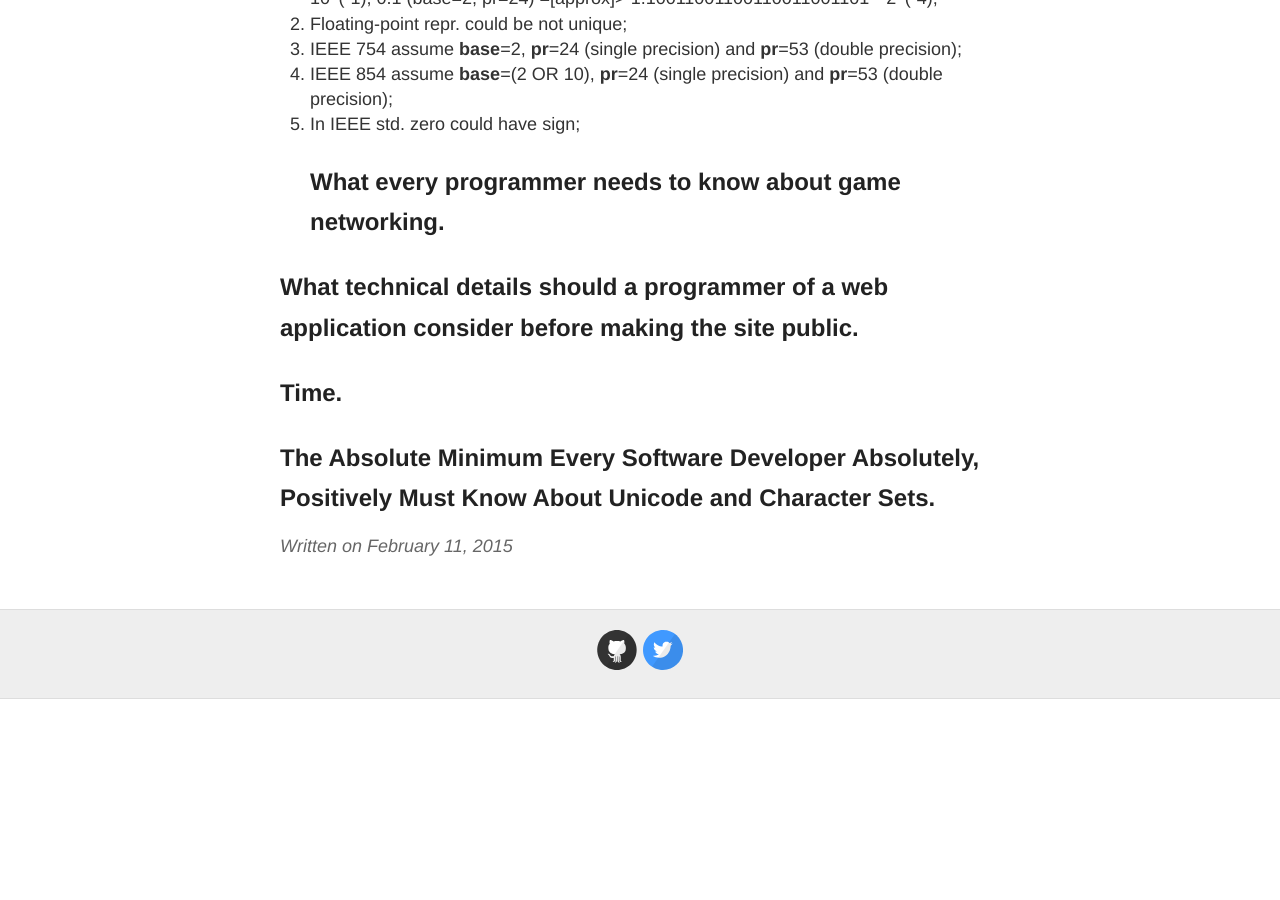
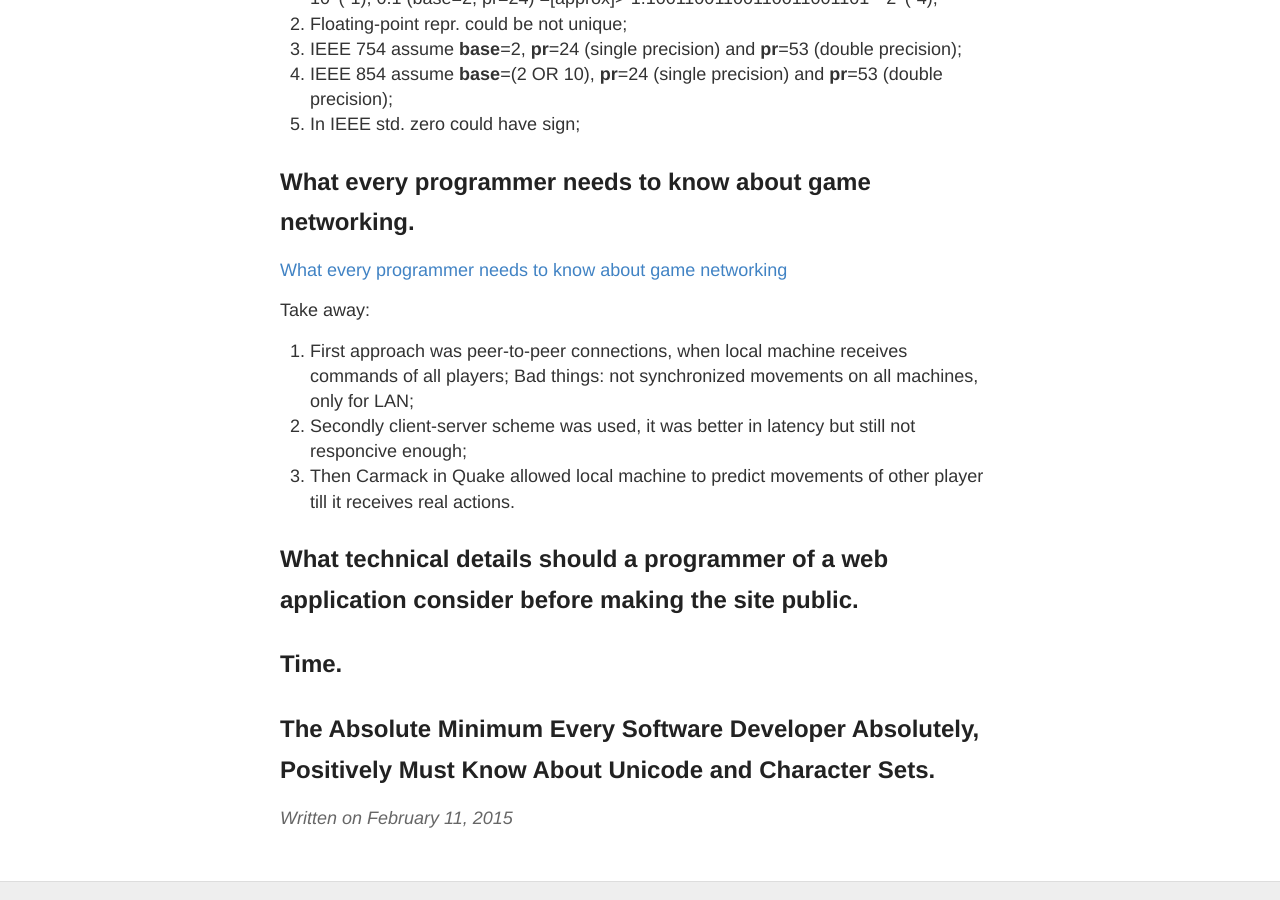
Before and after one commit to a-sir/a-sir.github.io, a Jekyll site: the page built from _posts/2015-02-11-What-every-programmer-should-know-about.md, in a window 1280 px wide and 900 px high, scrolled down 2034 px. Built offline with Jekyll 4.4.1, drawn with Linux system fonts in a browser that asks for light colours; before the commit the page ends 2733 px from its top, so only the background shows below that.

Commit message:
Summary for game networking.

```diff
--- a/_posts/2015-02-11-What-every-programmer-should-know-about.md
+++ b/_posts/2015-02-11-What-every-programmer-should-know-about.md
@@ -73,7 +73,18 @@ Take away:
 3. IEEE 754 assume **base**=2, **pr**=24 (single precision) and **pr**=53 (double precision);
 4. IEEE 854 assume **base**=(2 OR 10), **pr**=24 (single precision) and **pr**=53 (double precision);
 5. In IEEE std. zero could have sign;
+
+
 ## What every programmer needs to know about game networking.
+
+[What every programmer needs to know about game networking](http://gafferongames.com/networking-for-game-programmers/what-every-programmer-needs-to-know-about-game-networking/)
+
+Take away:
+
+1. First approach was peer-to-peer connections, when local machine receives commands of all players; Bad things: not synchronized movements on all machines, only for LAN;
+2. Secondly client-server scheme was used, it was better in latency but still not responcive enough;
+3. Then Carmack in Quake allowed local machine to predict movements of other player till it receives real actions.
+
 
 ## What technical details should a programmer of a web application consider before making the site public.
 
```
